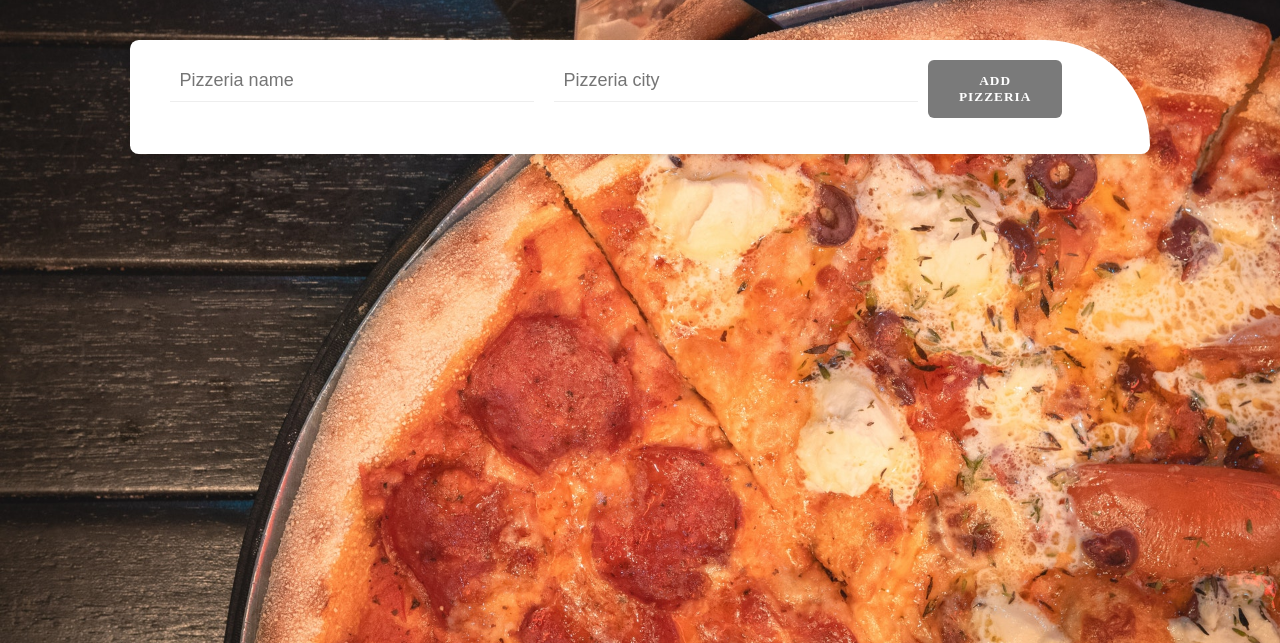
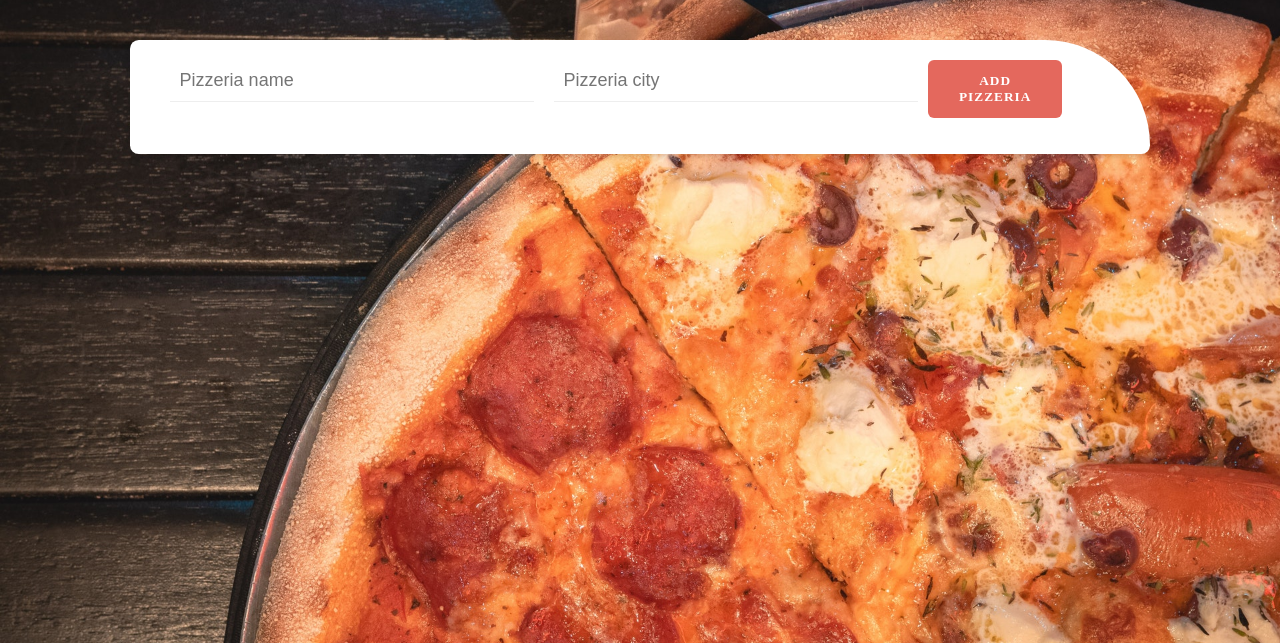
Before and after one commit to joanna-by/pizzerias-list, a plain HTML site: page index.html in a window 1280 px wide. Shown: the part 157-800 px from the top of the page. Drawn offline with Linux system fonts and the light colour scheme; no server answers.

Commit message:
Fix bugs

```diff
--- a/index.html
+++ b/index.html
@@ -31,7 +31,7 @@
       // Initialize Firebase
       firebase.initializeApp(firebaseConfig);
       const database = firebase.firestore();
-      database.settings({ timestampsInSnapshots: true });
+      //database.settings({ timestampsInSnapshots: true });
     </script>
     <script src="app.js"></script>
   </body>
--- a/styles.css
+++ b/styles.css
@@ -1,11 +1,9 @@
 body {
   background-image: url("pizza.jpg");
   background-repeat: no-repeat;
-  -webkit-background-size: cover;
-  -moz-background-size: cover;
-  -o-background-size: cover;
+  background-position: center center;
+  background-attachment: fixed;
   background-size: cover;
-  background-position: center;
 
   font-family: ubuntu;
 }
@@ -15,7 +13,6 @@ h1 {
   font-size: 64px;
   letter-spacing: 2px;
   margin-top: 80px;
-  /*text-align: center;*/
   margin-left: 2rem;
   text-shadow: 4px 3px 0 #7a7a7a;
 }
@@ -105,7 +102,7 @@ button {
   padding: 13px;
   width: 14%;
   border: none;
-  background: #7a7a7a;
+  background: #e4685d;
   color: #fff;
   text-transform: uppercase;
   border-radius: 6px;
@@ -113,7 +110,7 @@ button {
 }
 
 button:hover {
-  background: #e4685d;
+  background: #7a7a7a;
   -webkit-box-shadow: 0px 5px 40px -10px rgba(0, 0, 0, 0.57);
   -moz-box-shadow: 0px 5px 40px -10px rgba(0, 0, 0, 0.57);
   transition: all 0.3s ease 0s;
```
